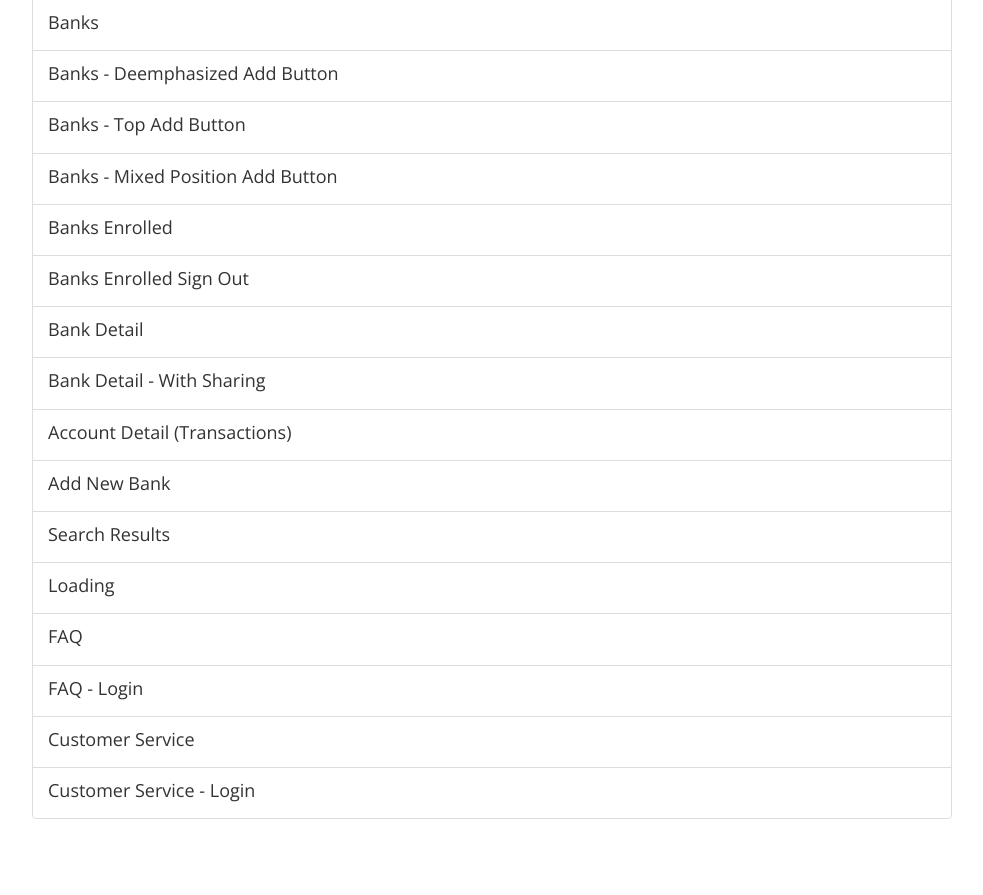
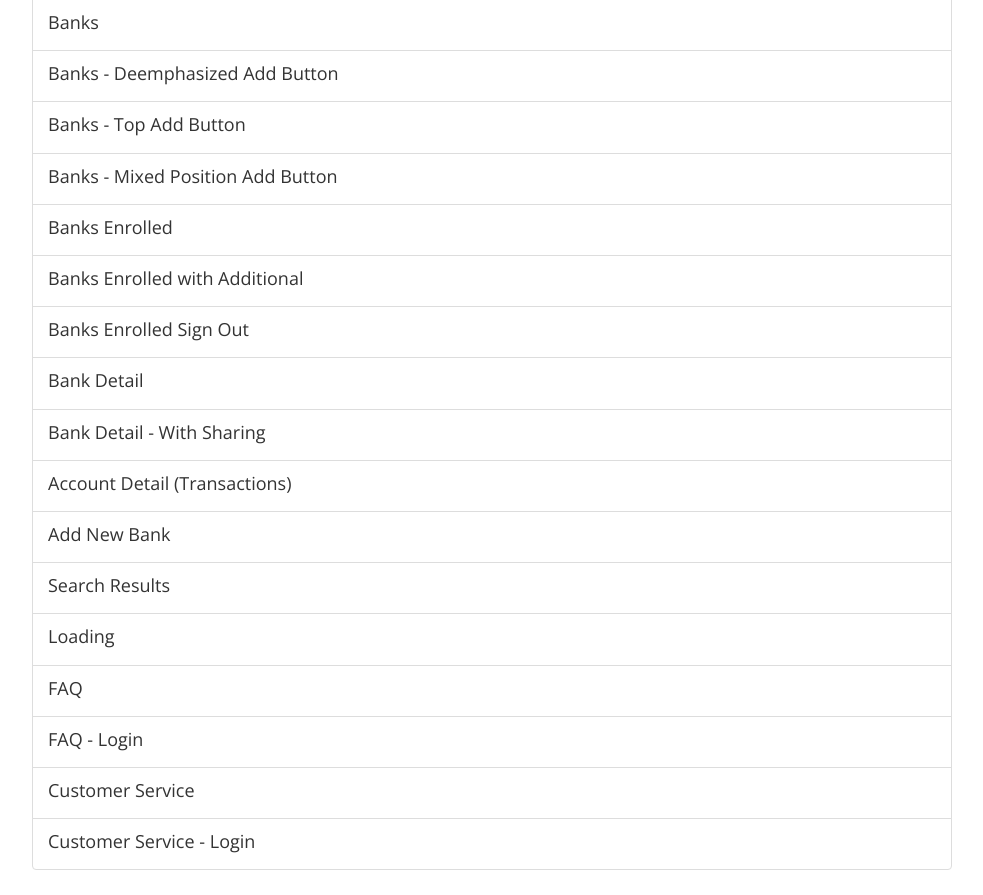
Before and after one commit to jbrianfrancis/MyBorrowerUI, a PHP site: page / in a window 1280 px wide. Shown: the part 768-1663 px from the top of the page, without its empty margins (148-1131 px from the left). Run offline with PHP 8.4, Linux system fonts and the light colour scheme; some libraries are stand-ins or nearby versions.

Commit message:
Adding new view to index

```diff
--- a/index.php
+++ b/index.php
@@ -99,6 +99,10 @@
             <h4 class="list-group-item-heading">Banks Enrolled</h4>
             <p class="list-group-item-text"></p>
           </a>
+          <a href="banks-enrolled-continue.php" class="list-group-item">
+            <h4 class="list-group-item-heading">Banks Enrolled with Additional</h4>
+            <p class="list-group-item-text"></p>
+          </a>
           <a href="banks-enrolled-logout.php" class="list-group-item">
             <h4 class="list-group-item-heading">Banks Enrolled Sign Out</h4>
             <p class="list-group-item-text"></p>
```
